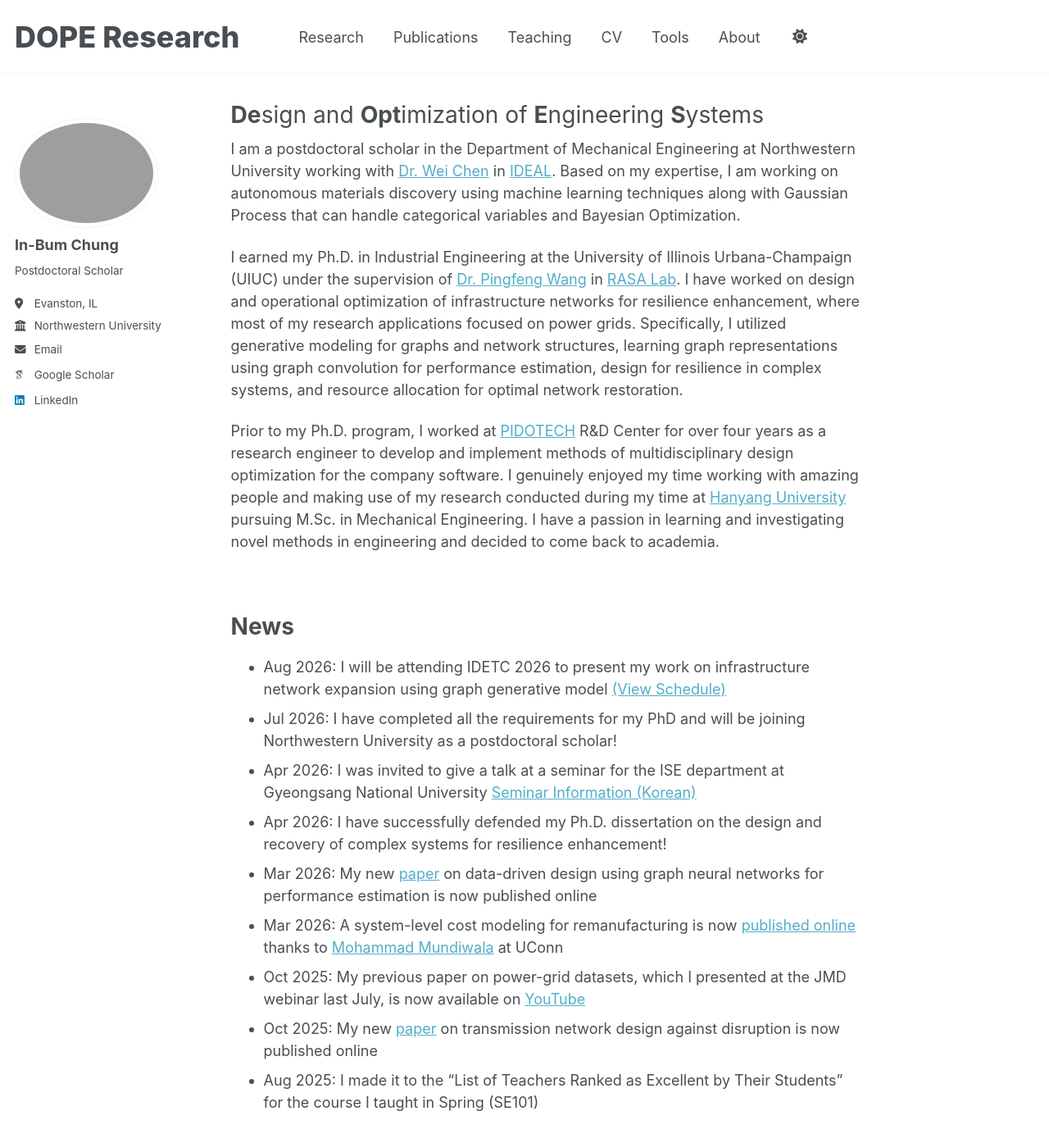
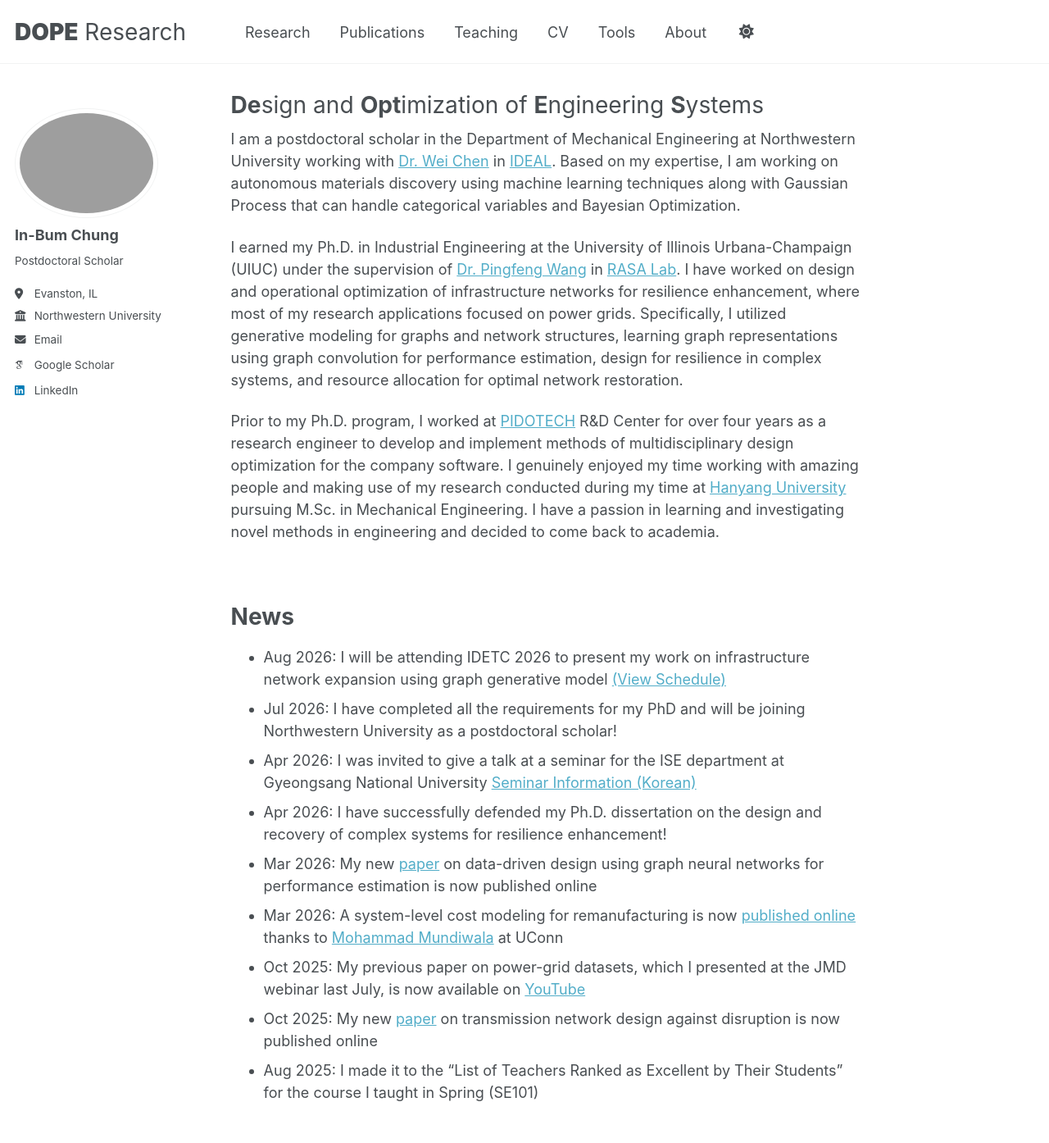
Before and after one commit to IBChung/IBChung.github.io, a Jekyll site: the page built from _pages/about.md, in a window 1280 px wide and 1400 px high. Shown: the top 1394 px of the window at 82% size. Built offline with Jekyll 4.4.1, drawn with Linux system fonts in a browser that asks for light colours; some web fonts are replaced; a script that is not in the unit is left out.

Commit message:
Update font styles for masthead and brand elements
Adjusted font size and weight for masthead menu items and added styles for brand elements.

```diff
--- a/assets/css/main.scss
+++ b/assets/css/main.scss
@@ -42,13 +42,24 @@
     "vendor/font-awesome/brands"
 ;
 
-/* Larger, more prominent site name */
+/* Overall title size */
 .greedy-nav .visible-links .masthead__menu-item--lg > a {
-  font-size: 36px !important;
-  font-weight: 800 !important;
+  font-size: 28px !important;
+  font-weight: 400 !important;
+  white-space: nowrap;
 }
 
-/* Space before the other navigation items */
+/* Heavy DOPE */
+.brand-dope {
+  font-weight: 900;
+}
+
+/* Regular Research */
+.brand-research {
+  font-weight: 400;
+}
+
+/* Reserve space before the other navigation links on desktop */
 @media (min-width: 1024px) {
   .greedy-nav .visible-links .masthead__menu-item--lg {
     min-width: 240px;
```
